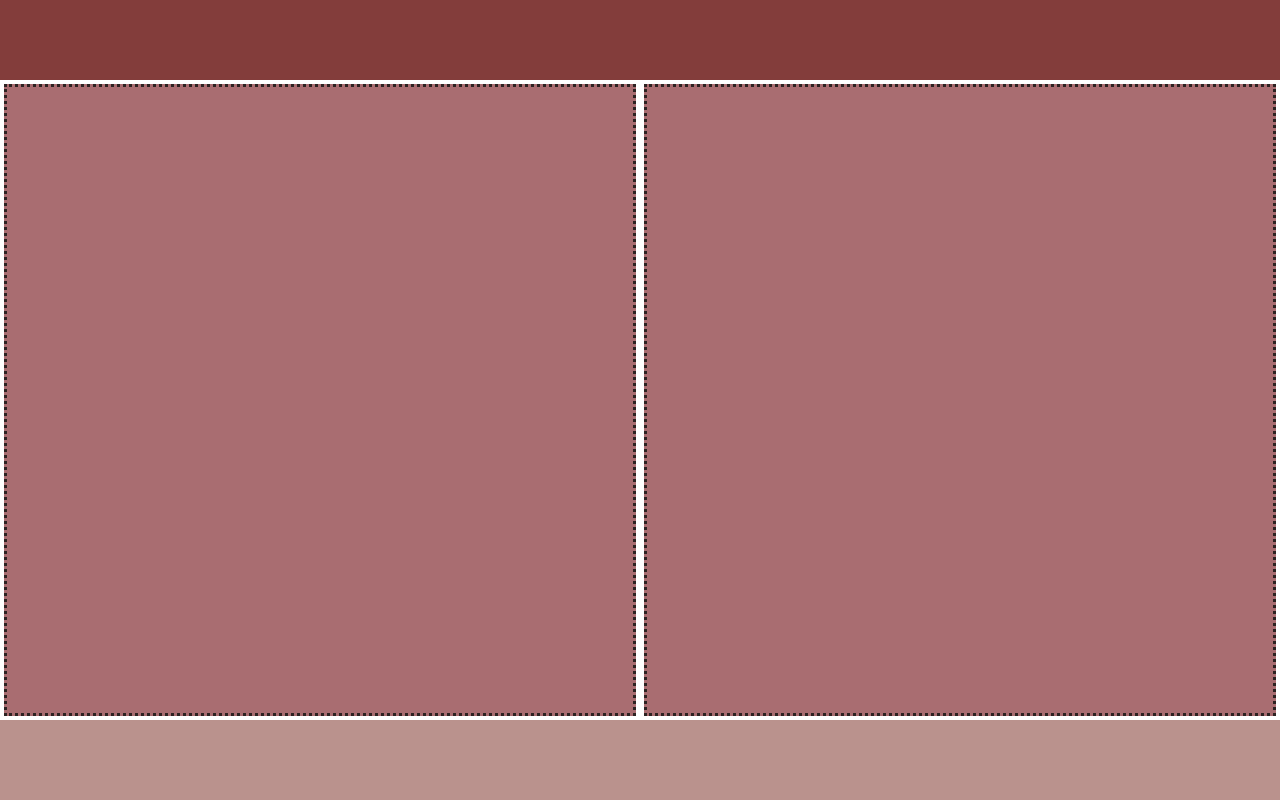
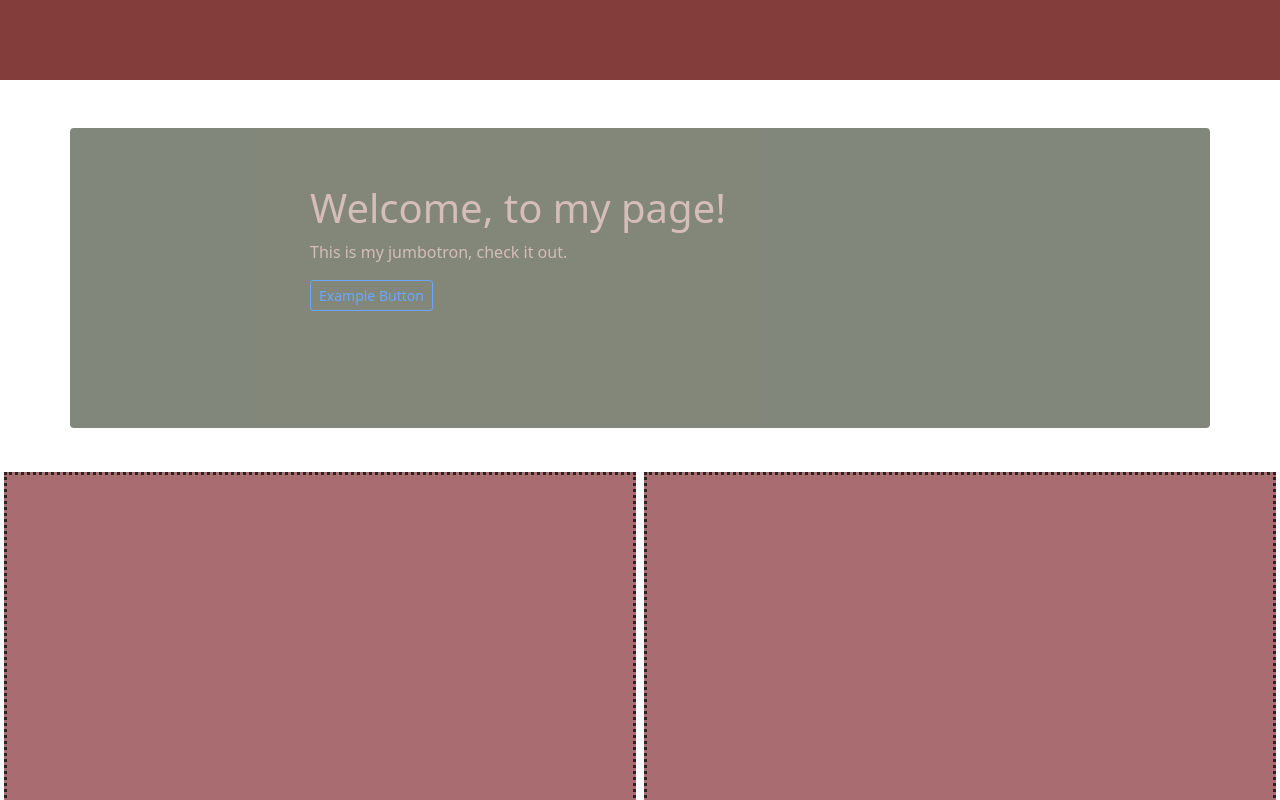
Before and after one commit to Paytoncasillas/collab-practice, a plain HTML site: page index.html in a window 1280 px wide. Shown: the top 800 px of the page. Drawn offline with nearby package versions, Linux system fonts and the light colour scheme.

Commit message:
added jumbotron made some changes to html added jumbotron above main content.

```diff
--- a/css/style.css
+++ b/css/style.css
@@ -3,7 +3,13 @@ header{
     height: 10vh;
     background-color: #833d3b;
 }
-
+.myclass{
+    height: 300px;
+    padding-left: 15rem !important;
+    margin-bottom: 40px;
+    background-color: #303823; opacity: 0.6;
+    color:#ba928d;
+}
 .main_content {
     height: 80vh;
 }
--- a/index.html
+++ b/index.html
@@ -14,17 +14,25 @@
   </head>
 
 <body>
+  <!--Header-->
   <header class="container-fluid a_navbar">
-
   </header>
 
+    <!--jumbotron-->
+  <div class="container myclass p-5 mt-5 rounded">
+    <h1 class="mt-2">Welcome, to my page!</h1>
+    <p>This is my jumbotron, check it out.</p>
+    <button class="btn btn-outline-primary btn-sm">Example Button</button>
+  </div>
+
+  <!--Main content-->
   <main class="container-fluid">
     <div class="row main_content">
       <div class="col m-1 whereami"></div>
       <div class="col m-1 whereami"></div>
     </div>
   </main>
-
+  <!--Footer-->
   <footer class="container-fluid">
 
   </footer>
```
